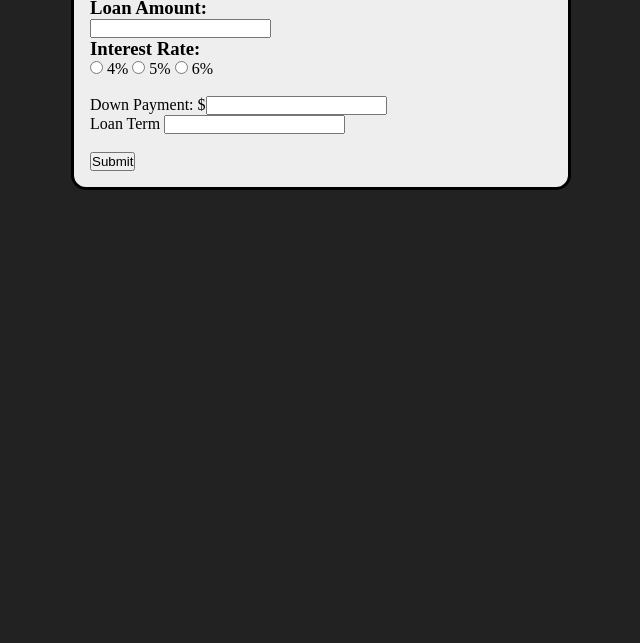
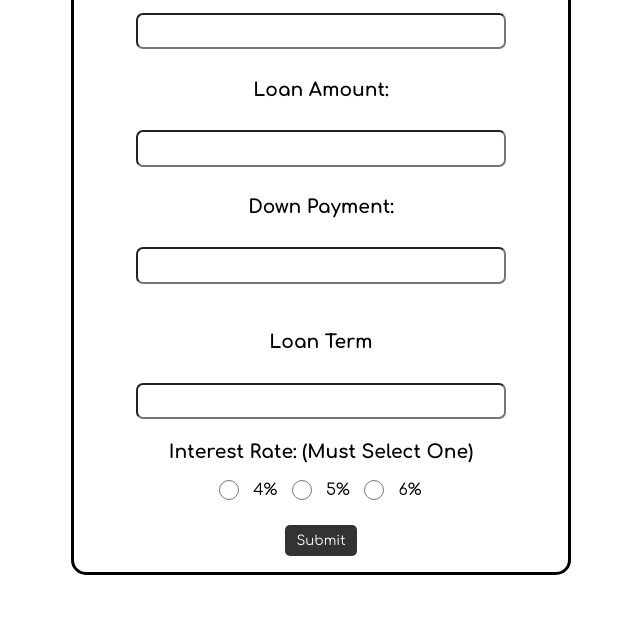
Before and after one commit to tranielmp8/MortCalcChallenge, a website: page index.html in a window 1280 px wide. Shown: the part 157-800 px from the top of the page, without its empty margins (319-959 px from the left). Drawn offline with Linux system fonts and the light colour scheme.

Commit message:
adding some styling

```diff
--- a/index.html
+++ b/index.html
@@ -3,6 +3,9 @@
 <head>
   <meta charset="UTF-8">
   <meta name="viewport" content="width=device-width, initial-scale=1.0">
+  <link rel="preconnect" href="https://fonts.googleapis.com">
+<link rel="preconnect" href="https://fonts.gstatic.com" crossorigin>
+<link href="https://fonts.googleapis.com/css2?family=Comfortaa:wght@300;400;500;600;700&display=swap" rel="stylesheet">
   <link rel="stylesheet" href="style.css">
   <title>Mortgage Calculator</title>
 </head>
@@ -11,72 +14,76 @@
     <!-- <nav>
 
     </nav> -->
-    <div class="container">
-      <main class="calc-sheet">
+    <div class="bg-black">
+      <main class="calc-sheet container mx-auto sm bg-slate-50">
         <h1>Mortgage Calculator</h1>
         <div class="modal"></div>
         <!-- Form Begin -->
         <form onsubmit="submit()" class="submit-form">
-          <h2>Calc Sheet</h2>
+          <div class="details">
           <label >
             <h3>Name:</h3>
+          </label>
           <input
               type="text"
               name="client"
               class="client"
               required
             >
-          </label>
           <label >
             <h3>Loan Amount:</h3>
           </label>
           <input
+            required
             class="loan"
             type="number"
             name="loan"
           >
+
+          <label for="downpayment"><h3>Down Payment:</h3></label>
+          <input
+            type="number"
+            class="downpayment"
+            name="downpayment"
+          >
+          <br>
+
+          <label for="term"><h3>Loan Term</h3></label>
+          <input
+            type="number"
+            name="term"
+            class="term"
+            required
+          >
           <div class="radio">
-            <h3>Interest Rate: </h3>
-            <input class="interest" type="radio" value="4"  name="interest">
+            <h3>Interest Rate: (Must Select One) </h3>
+            <div class="radio-btns">
+              <input class="interest" type="radio" value="4"  name="interest" >
               <label for="interest">
                 4%
               </label>
-            <input class="interest" value="5" type="radio"  name="interest">
+              <input class="interest" value="5" type="radio"  name="interest" >
               <label for="interest">
                 5%
               </label>
-            <input class="interest" type="radio" value="6" name="interest">
+              <input class="interest" type="radio" value="6" name="interest" >
               <label for="interest">
                 6%
               </label>
             </div>
+          </div>
+        </div>
           <!-- br is for an extra space between radio button and downpayment -->
           <br>
-          <div class="down-payment">
-            <label for="downpayment">Down Payment:</label>
-            $<input
-              type="number"
-              class="downpayment"
-              name="downpayment"
-            >
-          </div>
-          <div class="select">
-
-            <label for="term">Loan Term</label>
-            <input
-              type="number"
-              name="term"
-              class="term"
-            >
-          </div>
-          <!--  -->
-          <br>
-
+        <div class="btn-container">
           <button
             class="btn submit"
             type="button"
             >
-            Submit</button>
+            Submit
+          </button>
+        </div>
+
         </form>
       </main>
 
--- a/script.js
+++ b/script.js
@@ -15,12 +15,16 @@ const approve = document.querySelector(".approve");
 const decline = document.querySelector(".decline");
 
 submit.addEventListener('click', e => {
+
   e.preventDefault(); // PREVENT REFRESH AT SUBMIT OR DEFAULT ACTION
   let client = document.querySelector(".client").value;
   let radio = Number(document.querySelector('input[name="interest"]:checked').value);
   let t = Number(document.querySelector('.term').value);
   let loan = Number(document.querySelector(".loan").value);
   let downpayment = Number(document.querySelector(".downpayment").value);
+  if(!radio) {
+    alert('Please select an interest rate')
+  }
 
       // breakdown of monthly payment formula
     const principal = loan - downpayment;
@@ -50,6 +54,9 @@ submit.addEventListener('click', e => {
 
     openPopup()
 
+
+
+
   decline.addEventListener('click', e => {
     e.preventDefault()
     div.innerHTML = ''
@@ -61,6 +68,7 @@ submit.addEventListener('click', e => {
     alert('Results Submitted')
     location.reload()
   })
+
 
 
 })
--- a/style.css
+++ b/style.css
@@ -1,9 +1,9 @@
 * {
+  font-family: 'Comfortaa', sans-serif;
+  padding: 0;
+  margin: 0;
   box-sizing: border-box;
-  margin: 0;
-  padding: 0;
 }
-
 
 main {
   max-width: 500px;
@@ -11,12 +11,85 @@ main {
   margin: 30px auto;
   padding: 1rem;
   border-radius: 15px;
-  background: #eee;
+
 }
 
-body {
-  background: #222;
+h1 {
+  text-align: center;
+  margin: .5rem;
 }
+
+h3 {
+  margin: .7rem;
+}
+
+label {
+  margin: .5rem;
+}
+
+p{
+  font-size: 19px;
+  margin-bottom: .5rem;
+}
+
+input {
+  margin: .7rem;
+  font-size: 20px;
+  padding: .3rem;
+  border-radius: 7px;
+}
+
+.details {
+  width: 100%;
+  display: flex;
+  flex-direction: column;
+  justify-content: center;
+  align-items: center;
+}
+
+.client, .loan, .downpayment, .term  {
+  width: 80%;
+}
+
+.btn-container {
+  display: flex;
+  justify-content: center;
+  align-items: center;
+}
+
+.btn {
+  padding: .5rem .7rem;
+  border-radius: 5px;
+  border: none;
+  background: #333;
+  color: #fff;
+  cursor: pointer;
+  transition: .2s ease-in-out;
+}
+
+.btn:hover {
+  padding: .5rem .7rem;
+  border-radius: 5px;
+  border: none;
+  background: #fff;
+  color: #333;
+  border: #333 solid 3px;
+  cursor: pointer;
+}
+
+.radio-btns {
+  display: flex;
+  justify-content: center;
+  align-items: center;
+}
+
+.interest {
+  padding: .3rem;
+  margin: .2rem .4rem;
+  height: 20px;
+  width: 20px;
+}
+
 
 .hidden {
   opacity: 0;
```
Also changed, not shown: package.json (added, +105 -0 lines), tailwind.config.js (added, +8 -0 lines), 2 other files. Lines whose indentation alone changed are shown as unchanged.
